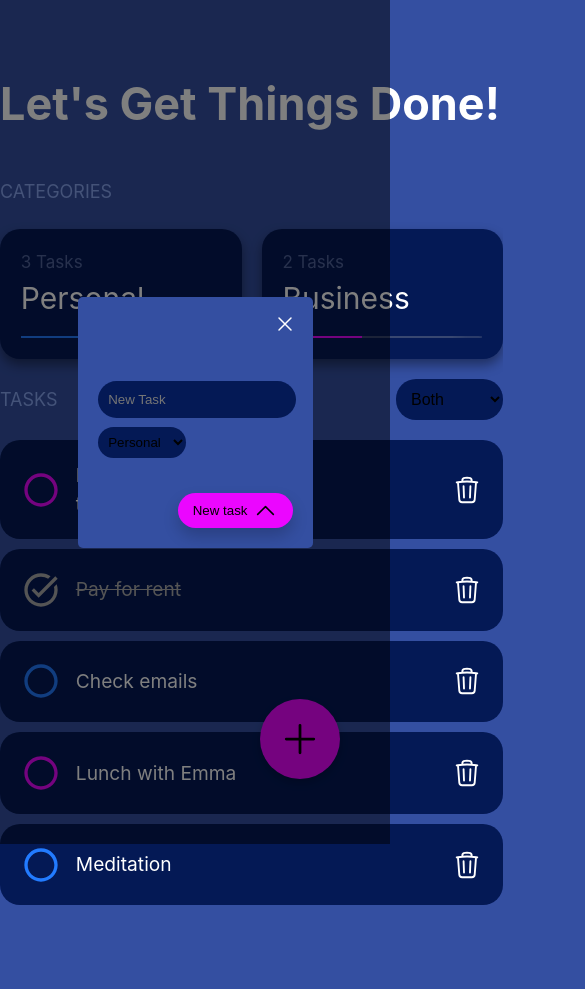
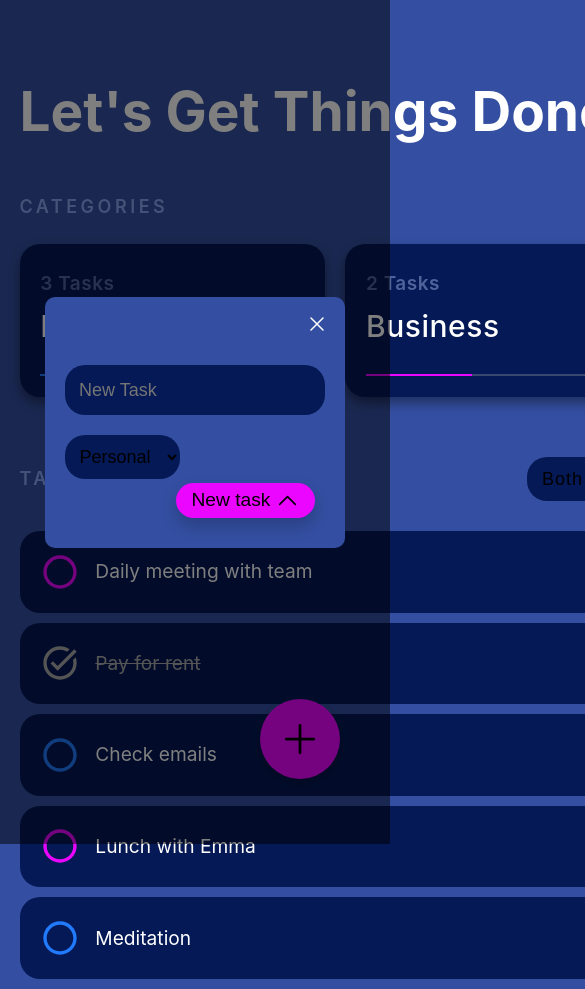
Before and after one commit to ZekeScript/todo-list, a React app: page / in a window 390 px wide. Both pictures are taken after a click on the button 300 px from the left and 739 px from the top of the page. Shown: the top 989 px of the page, 585 px wide, since content can reach past the window. Before the commit the page ends 915 px from the top, so only its background shows below. Built offline with nearby package versions, Linux system fonts and the light colour scheme; the HTML template or start-up script is replaced by a standard one.

Commit message:
add mobile styles

```diff
--- a/src/App.css
+++ b/src/App.css
@@ -3,11 +3,60 @@
   margin: 0 auto;
 }
 
-.subtitle{
+.subtitle {
   color: var(--subtitle-font-color);
   line-height: 1.5;
-  font-weight: 400;
+  font-weight: 600;
+  letter-spacing: 3.5px;
   font-size: large;
+}
+
+.categorie {
+  display: flex;
+  gap: 20px;
+}
+
+.task-categorie {
+  width: 100%;
+  padding: 1.3rem;
+  margin: 10px 0 40px 0;
+  background-color: var(--background-darker-color);
+  font-size: 30px;
+  font-weight: 500;
+  letter-spacing: .5px;
+  border-radius: 20px;
+  box-shadow: 0 6px 12px rgba(0, 0, 0, 0.4);
+}
+
+.task-categorie-count {
+  font-size: 19px;
+  font-weight: 600;
+  margin: 5px 0;
+  color: #50639B;
+}
+
+.task-categorie-bar {
+  width: 100%;
+  height: 2px;
+  margin-top: 25px;
+  background-color: #384770;
+  border-radius: 25%;
+}
+
+.subtitle-section {
+  display: flex;
+  justify-content: space-between;
+  align-items: center;
+}
+
+.subtitle-section-select {
+  padding: .7rem;
+  margin: 20px 0;
+  background-color: var(--background-darker-color);
+  font-size: large;
+  letter-spacing: 1px;
+  border-radius: 20px;
+  border: none;
 }
 
 .task {
@@ -21,7 +70,7 @@
   justify-content: space-between;
 }
 
-.task > div {
+.task>div {
   display: flex;
   align-items: center;
 }
@@ -29,11 +78,10 @@
 .incomplete {
   margin: 0 15px 0 0;
   width: 40px;
-  height: 40px;
 }
 
 .incomplete-text {
-  width: 200px;
+  width: 500px;
 }
 
 .complete {
@@ -45,14 +93,15 @@
 .complete-text {
   text-decoration: line-through;
   color: #aaaaaa;
-  width: 200px;
+  width: 500px;
 }
 
 .trash-icon {
-  width: 30px;
-  height: 30px;
+  width: 35px;
+  height: 35px;
   transition: 300ms;
 }
+
 .trash-icon:hover,
 .trash-icon:active {
   color: var(--background-button);
@@ -67,6 +116,7 @@
   height: 80px;
   border-radius: 100%;
 }
+
 .add-task:hover {
   background-color: #d006e2;
   color: #d4d4d4d7;
@@ -87,13 +137,17 @@
 }
 
 .overlay-content {
-  width: 50%;
-  height: 25%;
+  min-width: 50%;
+  min-height: 25%;
+  display: flex;
   flex-direction: column;
+  align-items: baseline;
+  justify-content: center;
   background-color: var(--background-color);
   padding: 20px;
-  border-radius: 5px;
+  border-radius: 10px;
   position: relative;
+  gap: 20px;
 }
 
 .exit-overlay {
@@ -105,19 +159,35 @@
   margin-top: 15px;
 }
 
+.new-task {
+  font-size: large;
+  padding: .8em;
+  background-color: var(--background-darker-color);
+  border-radius: 20px;
+}
+
+.select-overlay {
+  font-size: large;
+  padding: .6em;
+  background-color: var(--background-darker-color);
+  border-radius: 20px;
+  border: none;
+}
+
 .overlay-button {
+  font-size: larger;
   position: absolute;
-  bottom: 0;
-  margin: 20px;
+  bottom: 30px;
+  right: 30px;
+  padding: 5px 15px;
   align-items: center;
-  right: 0px;
   width: fit-content;
   display: flex;
   gap: 5px;
   box-shadow: 0 8px 16px rgba(0, 0, 0, 0.2);
   border-radius: 20px;
-  padding: 5px 15px;
 }
+
 .overlay-button:hover {
   background-color: #d006e2;
   color: #d4d4d4d7;
@@ -127,113 +197,3 @@
 .overlay-button svg {
   width: 25px;
 }
-
-.new-task {
-  position: absolute;
-  bottom: 120px;
-  padding: .8em;
-  margin: 10px 0;
-  background-color: var(--background-darker-color);
-  border-radius: 20px;
-}
-
-.select-overlay {
-  position: absolute;
-  bottom: 80px;
-  padding: .5em;
-  margin: 10px 0;
-  background-color: var(--background-darker-color);
-  border-radius: 20px;
-  border: none;
-}
-
-.categorie {
-  display: flex;
-  gap: 20px;
-}
-
-.task-categorie {
-  padding: 1.3rem;
-  margin: 10px 0;
-  background-color: var(--background-darker-color);
-  font-size: 30px;
-  border-radius: 20px;
-  box-shadow: 0 6px 12px rgba(0, 0, 0, 0.4);
-}
-
-.task-categorie-count {
-  font-size: 17px;
-  color: #50639B;
-}
-
-.task-categorie-bar {
-  width: 200px;
-  height: 2px;
-  margin-top: 15px;
-  background-color: #384770;
-  border-radius: 25%;
-}
-
-.subtitle-section {
-  display: flex;
-  justify-content: space-between;
-  align-items: center;
-}
-
-.subtitle-section-select {
-  padding: .7rem;
-  margin: 10px 0;
-  background-color: var(--background-darker-color);
-  font-size: medium;
-  border-radius: 20px;
-  border: none;
-}
-
-@media (max-width: 375px) {
-  #root {
-    max-width: 90vw;
-  }
-
-  .subtitle{
-    font-size: smaller;
-  }
-
-  .task {
-    font-size: medium;
-  }
-
-  .add-task {
-    position: fixed;
-    padding: 16px;
-    bottom: 5vh;
-    right: 10vw;
-    width: 65px;
-    height: 65px;
-  }
-
-  .new-task {
-    width: 70%;
-  }
-
-  .categorie {
-    gap: 15px;
-  }
-
-  .task-categorie {
-    font-size: 21px;
-    padding: 1rem;
-  }
-
-  .task-categorie-count {
-    font-size: 13px;
-  }
-
-  .task-categorie-bar {
-    width: 130px;
-  }
-
-  .subtitle-section-select {
-    padding: .6rem;
-    margin: 10px 0;
-  }
-}
--- a/src/index.css
+++ b/src/index.css
@@ -22,11 +22,11 @@
 
 h1 {
   margin: 70px 0 40px 0;
-  font-size: 45px;
+  font-size: 55px;
 }
 
 body {
-  margin: 0;
+  margin: 0 5vw;
   display: flex;
   min-width: 320px;
   min-height: 100vh;
@@ -42,9 +42,3 @@ button {
 input {
   border: none;
 }
-
-@media (max-width: 375px) {
-  h1 {
-    font-size: 35px;
-  }
-}
```
